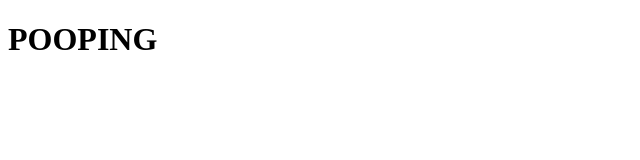
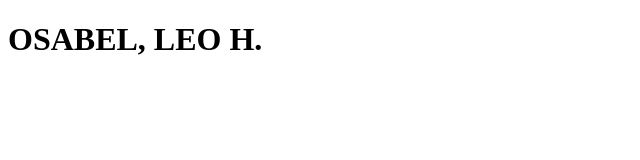
Before and after one commit to OSABEL143/Osabel-Leo-H., a plain HTML site: page index.html in a window 1280 px wide. Shown: the whole page, without its empty margins (0-640 px from the left). Drawn offline with Linux system fonts and the light colour scheme.

Commit message:
Add files via upload

```diff
--- a/index.html
+++ b/index.html
@@ -1,6 +1,6 @@
 <!DOCTYPE html>
 <html>
   <body>
-    <h1>POOPING</h1>
+    <h1>OSABEL, LEO H.</h1>
   </body>
 </html>
```
